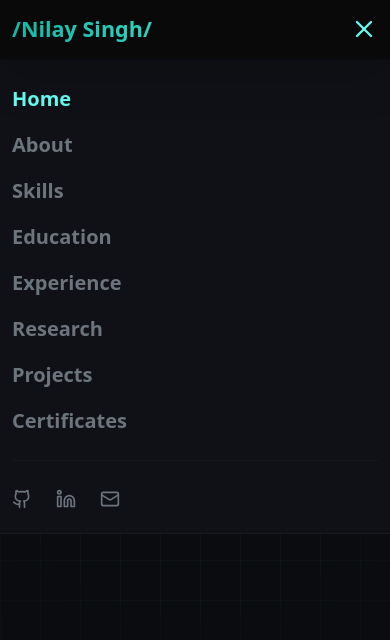
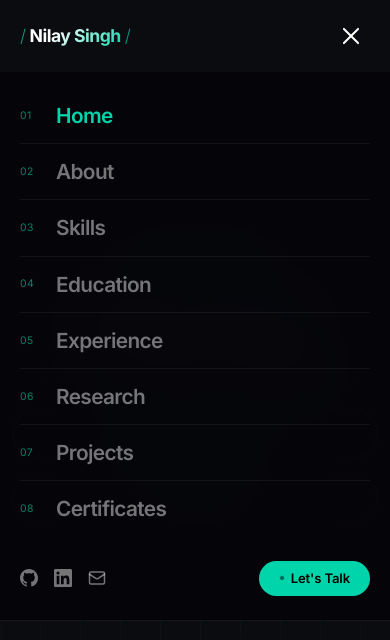
Before and after one commit to n1lays1ngh/Portfolio-Website, a React (Vite) app: page / in a window 390 px wide. Both pictures are taken after a click on the button "Toggle menu". Shown: the top 640 px of the page. Built offline with nearby package versions, Linux system fonts and the light colour scheme.

Commit message:
Fixed the responsiveness of the about section and updated the navigation bar

```diff
--- a/src/components/About.jsx
+++ b/src/components/About.jsx
@@ -5,7 +5,6 @@ import { DATA } from '../data';
 const s = {
   section: { background: '#0a0a0a', padding: '100px 0', width: '100%' },
   container: { maxWidth: '1300px', margin: '0 auto', padding: '0 24px' },
-  grid: { display: 'grid', gridTemplateColumns: '1fr 1fr', gap: '5rem', alignItems: 'center' },
 
   // Left
   eyebrow: { display: 'inline-flex', alignItems: 'center', gap: '10px', fontSize: '11px', fontWeight: 700, letterSpacing: '0.15em', textTransform: 'uppercase', color: '#00e5a0', marginBottom: '1.2rem' },
@@ -17,7 +16,6 @@ const s = {
   divider: { width: '40px', height: '2px', background: '#1e1e1e', margin: '1.4rem 0' },
 
   // Stats
-  statRow: { display: 'grid', gridTemplateColumns: 'repeat(3, 1fr)', gap: '10px', marginBottom: '1.8rem' },
   statBox: { background: '#131313', border: '1px solid #1e1e1e', borderRadius: '12px', padding: '14px 10px', textAlign: 'center' },
   statNum: { fontSize: '22px', fontWeight: 800, color: '#fff', marginBottom: '3px' },
   statAccent: { fontSize: '14px', color: '#00e5a0' },
@@ -51,7 +49,7 @@ const s = {
 
 const STATS = [
   { num: '8.91', accent: '/10', label: 'CGPA' },
-  {num:'2804',accent:' AIR',label:'GATE 2026 DA RANK'},
+  { num: '2804', accent: ' AIR', label: 'GATE 2026 DA RANK' },
   { num: '9',    accent: '+',   label: 'Projects' },
   { num: '1',    accent: '+',   label: 'Research paper' },
 ];
@@ -60,8 +58,49 @@ const TAGS = ['Python', 'Machine Learning', 'FastAPI', 'LangChain', 'RAG Systems
 
 const About = () => (
   <section id="about" style={s.section}>
+    <style>{`
+      .about-grid {
+        display: grid;
+        grid-template-columns: 1fr 1fr;
+        gap: 5rem;
+        align-items: center;
+      }
+      .about-stat-row {
+        display: grid;
+        grid-template-columns: repeat(3, 1fr);
+        gap: 10px;
+        margin-bottom: 1.8rem;
+      }
+      .about-img-col {
+        display: block;
+      }
+
+      @media (max-width: 768px) {
+        .about-grid {
+          grid-template-columns: 1fr;
+          gap: 3rem;
+        }
+        /* Show image ABOVE text on mobile */
+        .about-img-col {
+          order: -1;
+        }
+        .about-stat-row {
+          grid-template-columns: repeat(2, 1fr);
+        }
+        #about {
+          padding: 60px 0 !important;
+        }
+      }
+
+      @media (max-width: 480px) {
+        .about-stat-row {
+          grid-template-columns: repeat(2, 1fr);
+        }
+      }
+    `}</style>
+
     <div style={s.container}>
-      <div style={s.grid}>
+      <div className="about-grid">
 
         {/* ── LEFT ── */}
         <div>
@@ -90,7 +129,7 @@ const About = () => (
           <div style={s.divider} />
 
           {/* Stats */}
-          <div style={s.statRow}>
+          <div className="about-stat-row">
             {STATS.map((st, i) => (
               <div key={i} style={s.statBox}>
                 <div style={s.statNum}>
@@ -119,8 +158,8 @@ const About = () => (
           </div>
         </div>
 
-        {/* ── RIGHT ── */}
-        <div>
+        {/* ── RIGHT / IMAGE ── */}
+        <div className="about-img-col">
           <div style={s.imgWrap}>
             <div style={s.imgDeco1} />
             <div style={s.imgDeco2} />
--- a/src/components/Hero.jsx
+++ b/src/components/Hero.jsx
@@ -142,7 +142,7 @@ const Hero = () => {
                   <div style={{ padding: '18px 20px 8px', fontFamily: "'Fira Code', 'Cascadia Code', monospace", fontSize: '12.5px', lineHeight: 1.9 }}>
                     {[
                       <><span style={{color:'#c792ea'}}>class</span> <span style={{color:'#82aaff'}}>Engineer</span>:</>,
-                      <><span style={{color:'#546e7a',fontStyle:'italic'}}>  # Nilay Singh · 2025</span></>,
+                      <><span style={{color:'#546e7a',fontStyle:'italic'}}>  # Nilay Singh · 2026</span></>,
                       <>  <span style={{color:'#c792ea'}}>def</span> <span style={{color:'#82aaff'}}>__init__</span>(<span style={{color:'#f78c6c'}}>self</span>):</>,
                       <>    <span style={{color:'#f78c6c'}}>self</span>.<span style={{color:'#ffcb6b'}}>name</span>  = <span style={{color:'#c3e88d'}}>'Nilay Singh'</span></>,
                       <>    <span style={{color:'#f78c6c'}}>self</span>.<span style={{color:'#ffcb6b'}}>stack</span> = [<span style={{color:'#c3e88d'}}>'FastAPI'</span>, <span style={{color:'#c3e88d'}}>'GenAI'</span>, <span style={{color:'#c3e88d'}}>'RAG'</span>]</>,
--- a/src/components/Navigation.jsx
+++ b/src/components/Navigation.jsx
@@ -1,146 +1,377 @@
-import React, { useState, useEffect } from 'react';
-import { Menu, X, Github, Linkedin, Mail } from 'lucide-react';
+import React, { useState, useEffect, useRef } from 'react';
 import { motion, AnimatePresence } from 'framer-motion';
+
+const NAV_ITEMS = ['Home', 'About', 'Skills', 'Education', 'Experience', 'Research', 'Projects', 'Certificates'];
+
+const SocialLinks = () => (
+  <div className="social-links">
+    <a href="https://github.com/n1lays1ngh" target="_blank" rel="noreferrer" aria-label="GitHub">
+      <svg width="18" height="18" viewBox="0 0 24 24" fill="currentColor">
+        <path d="M12 0C5.37 0 0 5.37 0 12c0 5.31 3.435 9.795 8.205 11.385.6.105.825-.255.825-.57 0-.285-.015-1.23-.015-2.235-3.015.555-3.795-.735-4.035-1.41-.135-.345-.72-1.41-1.23-1.695-.42-.225-1.02-.78-.015-.795.945-.015 1.62.87 1.845 1.23 1.08 1.815 2.805 1.305 3.495.99.105-.78.42-1.305.765-1.605-2.67-.3-5.46-1.335-5.46-5.925 0-1.305.465-2.385 1.23-3.225-.12-.3-.54-1.53.12-3.18 0 0 1.005-.315 3.3 1.23.96-.27 1.98-.405 3-.405s2.04.135 3 .405c2.295-1.56 3.3-1.23 3.3-1.23.66 1.65.24 2.88.12 3.18.765.84 1.23 1.905 1.23 3.225 0 4.605-2.805 5.625-5.475 5.925.435.375.81 1.095.81 2.22 0 1.605-.015 2.895-.015 3.3 0 .315.225.69.825.57A12.02 12.02 0 0 0 24 12c0-6.63-5.37-12-12-12z"/>
+      </svg>
+    </a>
+    <a href="https://linkedin.com/in/n1lays1ngh" target="_blank" rel="noreferrer" aria-label="LinkedIn">
+      <svg width="18" height="18" viewBox="0 0 24 24" fill="currentColor">
+        <path d="M20.447 20.452h-3.554v-5.569c0-1.328-.027-3.037-1.852-3.037-1.853 0-2.136 1.445-2.136 2.939v5.667H9.351V9h3.414v1.561h.046c.477-.9 1.637-1.85 3.37-1.85 3.601 0 4.267 2.37 4.267 5.455v6.286zM5.337 7.433a2.062 2.062 0 0 1-2.063-2.065 2.064 2.064 0 1 1 2.063 2.065zm1.782 13.019H3.555V9h3.564v11.452zM22.225 0H1.771C.792 0 0 .774 0 1.729v20.542C0 23.227.792 24 1.771 24h20.451C23.2 24 24 23.227 24 22.271V1.729C24 .774 23.2 0 22.222 0h.003z"/>
+      </svg>
+    </a>
+    <a href="mailto:your-email@example.com" aria-label="Email">
+      <svg width="18" height="18" viewBox="0 0 24 24" fill="none" stroke="currentColor" strokeWidth="2" strokeLinecap="round" strokeLinejoin="round">
+        <rect x="2" y="4" width="20" height="16" rx="2"/>
+        <path d="m22 7-8.97 5.7a1.94 1.94 0 0 1-2.06 0L2 7"/>
+      </svg>
+    </a>
+  </div>
+);
 
 const Navigation = () => {
   const [scrolled, setScrolled] = useState(false);
   const [isOpen, setIsOpen] = useState(false);
   const [activeSection, setActiveSection] = useState('home');
-
-  const navItems = ['Home', 'About', 'Skills', 'Education', 'Experience',"Research", 'Projects', 'Certificates'];
+  const [indicatorStyle, setIndicatorStyle] = useState({});
+  const navRef = useRef(null);
+  const itemRefs = useRef({});
 
   useEffect(() => {
     const handleScroll = () => {
-      setScrolled(window.scrollY > 50);
-      const sections = navItems.map(item => item.toLowerCase());
-      const scrollPosition = window.scrollY + 100;
-
-      for (const section of sections) {
-        const element = document.getElementById(section);
-        if (element) {
-          const offsetTop = element.offsetTop;
-          const offsetHeight = element.offsetHeight;
-
-          if (scrollPosition >= offsetTop && scrollPosition < offsetTop + offsetHeight) {
-            setActiveSection(section);
-          }
+      setScrolled(window.scrollY > 60);
+      const scrollPos = window.scrollY + 120;
+      for (const item of NAV_ITEMS) {
+        const el = document.getElementById(item.toLowerCase());
+        if (el && scrollPos >= el.offsetTop && scrollPos < el.offsetTop + el.offsetHeight) {
+          setActiveSection(item.toLowerCase());
         }
       }
     };
-
-    window.addEventListener('scroll', handleScroll);
+    window.addEventListener('scroll', handleScroll, { passive: true });
     return () => window.removeEventListener('scroll', handleScroll);
   }, []);
 
-  // Helper to handle smooth scroll & state update
+  useEffect(() => {
+    const activeRef = itemRefs.current[activeSection];
+    const nav = navRef.current;
+    if (activeRef && nav) {
+      const navRect = nav.getBoundingClientRect();
+      const itemRect = activeRef.getBoundingClientRect();
+      setIndicatorStyle({
+        left: itemRect.left - navRect.left,
+        width: itemRect.width,
+      });
+    }
+  }, [activeSection]);
+
   const handleNavClick = (section) => {
     setActiveSection(section);
-    setIsOpen(false); // Close mobile menu if open
+    setIsOpen(false);
   };
 
   return (
     <>
-      <motion.nav
-        initial={{ y: -100 }}
-        animate={{ y: 0 }}
-        transition={{ duration: 0.5 }}
-        className={`navbar navbar-expand-lg fixed-top transition-all ${
-          scrolled || isOpen ? 'py-2 shadow-lg' : 'bg-transparent py-4'
-        }`}
-        style={{
-          backgroundColor: scrolled || isOpen ? 'rgba(10, 10, 10, 0.85)' : 'transparent',
-          backdropFilter: scrolled || isOpen ? 'blur(10px)' : 'none',
-          borderBottom: scrolled ? '1px solid rgba(255,255,255,0.05)' : 'none'
-        }}
+      <style>{`
+        @import url('https://fonts.googleapis.com/css2?family=Inter:wght@300;400;500;600;700&display=swap');
+
+        :root {
+          --teal: #00d4aa;
+          --teal-dim: rgba(0, 212, 170, 0.15);
+          --teal-glow: rgba(0, 212, 170, 0.3);
+          --glass-bg: rgba(8, 8, 12, 0.75);
+          --border: rgba(255,255,255,0.06);
+          --text-muted: rgba(255,255,255,0.45);
+        }
+
+        .nav-root {
+          position: fixed;
+          top: 0; left: 0; right: 0;
+          z-index: 1000;
+          font-family: 'Inter', sans-serif;
+          transition: all 0.4s cubic-bezier(0.16, 1, 0.3, 1);
+        }
+
+        .nav-root.scrolled {
+          background: var(--glass-bg);
+          backdrop-filter: blur(20px) saturate(180%);
+          border-bottom: 1px solid var(--border);
+          box-shadow: 0 8px 40px rgba(0,0,0,0.4);
+        }
+
+        .nav-inner {
+          max-width: 1280px;
+          margin: 0 auto;
+          padding: 0 2rem;
+          height: 72px;
+          display: flex;
+          align-items: center;
+          justify-content: space-between;
+        }
+
+        /* Brand */
+        .nav-brand {
+          font-family: 'Inter', sans-serif;
+          font-weight: 700;
+          font-size: 1.1rem;
+          color: #fff;
+          text-decoration: none;
+          letter-spacing: -0.03em;
+          display: flex;
+          align-items: center;
+          gap: 4px;
+        }
+        .brand-slash { color: var(--teal); opacity: 0.7; font-weight: 300; }
+        .brand-name {
+          background: linear-gradient(135deg, #fff 30%, var(--teal));
+          -webkit-background-clip: text;
+          -webkit-text-fill-color: transparent;
+        }
+
+        /* Desktop nav list */
+        .nav-list {
+          display: flex;
+          align-items: center;
+          list-style: none;
+          margin: 0; padding: 0;
+          gap: 2px;
+          position: relative;
+        }
+
+        .nav-indicator {
+          position: absolute;
+          bottom: -2px;
+          height: 3px;
+          background: linear-gradient(90deg, var(--teal), #00ffcc);
+          border-radius: 2px;
+          transition: left 0.35s cubic-bezier(0.16, 1, 0.3, 1), width 0.35s cubic-bezier(0.16, 1, 0.3, 1);
+          box-shadow: 0 0 12px var(--teal-glow);
+        }
+
+        .nav-link {
+          display: block;
+          padding: 6px 12px;
+          font-size: 0.9rem;
+          font-weight: 400;
+          letter-spacing: -0.01em;
+          color: var(--text-muted);
+          text-decoration: none;
+          border-radius: 6px;
+          transition: color 0.2s, background 0.2s;
+          white-space: nowrap;
+        }
+        .nav-link:hover { color: rgba(255,255,255,0.85); background: rgba(255,255,255,0.04); }
+        .nav-link.active { color: #fff; font-weight: 500; }
+
+        /* CTA button */
+        .nav-cta {
+          display: inline-flex;
+          align-items: center;
+          gap: 6px;
+          padding: 8px 20px;
+          background: var(--teal);
+          color: #000;
+          font-family: 'Inter', sans-serif;
+          font-weight: 600;
+          font-size: 0.82rem;
+          letter-spacing: -0.01em;
+          text-decoration: none;
+          border-radius: 100px;
+          transition: all 0.25s ease;
+          margin-left: 12px;
+        }
+        .nav-cta:hover {
+          background: #fff;
+          color: #000;
+          transform: translateY(-1px);
+          box-shadow: 0 6px 24px var(--teal-glow);
+        }
+        .nav-cta .dot {
+          width: 6px; height: 6px;
+          background: #000;
+          border-radius: 50%;
+          animation: pulse 2s infinite;
+        }
+        @keyframes pulse {
+          0%, 100% { opacity: 1; transform: scale(1); }
+          50% { opacity: 0.5; transform: scale(0.7); }
+        }
+
+        /* Hamburger */
+        .hamburger {
+          display: none;
+          flex-direction: column;
+          gap: 5px;
+          cursor: pointer;
+          background: none;
+          border: none;
+          padding: 8px;
+        }
+        .hamburger span {
+          display: block;
+          width: 22px;
+          height: 2px;
+          background: #fff;
+          border-radius: 2px;
+          transition: all 0.3s cubic-bezier(0.16, 1, 0.3, 1);
+          transform-origin: center;
+        }
+        .hamburger.open span:nth-child(1) { transform: translateY(7px) rotate(45deg); }
+        .hamburger.open span:nth-child(2) { opacity: 0; transform: scaleX(0); }
+        .hamburger.open span:nth-child(3) { transform: translateY(-7px) rotate(-45deg); }
+
+        /* Mobile drawer */
+        .mobile-drawer {
+          position: fixed;
+          top: 72px; left: 0; right: 0;
+          background: rgba(6, 6, 10, 0.97);
+          backdrop-filter: blur(30px);
+          border-bottom: 1px solid var(--border);
+          z-index: 999;
+          overflow: hidden;
+        }
+        .drawer-inner {
+          padding: 1.5rem 2rem 2rem;
+        }
+        .drawer-link {
+          display: flex;
+          align-items: center;
+          gap: 12px;
+          padding: 12px 0;
+          color: var(--text-muted);
+          text-decoration: none;
+          font-family: 'Inter', sans-serif;
+          font-size: 1.3rem;
+          font-weight: 600;
+          letter-spacing: -0.03em;
+          border-bottom: 1px solid var(--border);
+          transition: color 0.2s;
+        }
+        .drawer-link:last-of-type { border-bottom: none; }
+        .drawer-link.active { color: var(--teal); }
+        .drawer-link:hover { color: #fff; }
+        .drawer-link .link-num {
+          font-size: 0.65rem;
+          font-weight: 400;
+          color: var(--teal);
+          opacity: 0.6;
+          font-family: 'Inter', sans-serif;
+          letter-spacing: 0.05em;
+          min-width: 24px;
+        }
+        .drawer-footer {
+          padding-top: 1.5rem;
+          display: flex;
+          align-items: center;
+          justify-content: space-between;
+        }
+
+        /* Social links */
+        .social-links {
+          display: flex;
+          gap: 16px;
+        }
+        .social-links a {
+          color: var(--text-muted);
+          transition: color 0.2s, transform 0.2s;
+          display: flex;
+        }
+        .social-links a:hover {
+          color: var(--teal);
+          transform: translateY(-2px);
+        }
+
+        @media (max-width: 1024px) {
+          .nav-desktop { display: none !important; }
+          .hamburger { display: flex; }
+        }
+        @media (max-width: 640px) {
+          .nav-inner { padding: 0 1.25rem; }
+          .drawer-inner { padding: 1rem 1.25rem 1.5rem; }
+        }
+      `}</style>
+
+      <motion.header
+        className={`nav-root ${scrolled ? 'scrolled' : ''}`}
+        initial={{ y: -80, opacity: 0 }}
+        animate={{ y: 0, opacity: 1 }}
+        transition={{ duration: 0.6, ease: [0.16, 1, 0.3, 1] }}
       >
-        <div className="container">
+        <div className="nav-inner">
 
-          {/* --- BRAND LOGO (Updated) --- */}
-          <a
-            className="navbar-brand fw-bold fs-4 d-flex align-items-center gap-2"
-            href="#home"
-            onClick={() => handleNavClick('home')} // Updates state to 'home'
-          >
-             <span className="text-gradient">/Nilay Singh/</span>
+          {/* Brand */}
+          <a className="nav-brand" href="#home" onClick={() => handleNavClick('home')}>
+            <span className="brand-slash">/</span>
+            <span className="brand-name">Nilay Singh</span>
+            <span className="brand-slash">/</span>
           </a>
 
-          <button
-            className="navbar-toggler border-0 text-white p-0"
-            type="button"
-            onClick={() => setIsOpen(!isOpen)}
-            style={{ boxShadow: 'none' }}
-          >
-            {isOpen ? <X className="text-teal" size={28} /> : <Menu className="text-teal" size={28} />}
-          </button>
-
-          <div className="collapse navbar-collapse justify-content-end" id="navbarNav">
-            <ul className="navbar-nav align-items-center gap-2">
-              {navItems.map((item) => (
-                <li className="nav-item" key={item}>
+          {/* Desktop nav */}
+          <div className="nav-desktop" style={{ display: 'flex', alignItems: 'center' }}>
+            <ul className="nav-list" ref={navRef}>
+              <div className="nav-indicator" style={indicatorStyle} />
+              {NAV_ITEMS.map((item) => (
+                <li key={item}>
                   <a
-                    className={`nav-link px-3 py-2 rounded-pill transition-all position-relative ${
-                      activeSection === item.toLowerCase() ? 'text-white' : 'text-secondary hover-text-white'
-                    }`}
-                    href={`#${item.toLowerCase()}`}
-                    style={{ fontSize: '0.85rem', fontWeight: activeSection === item.toLowerCase() ? '600' : '400' }}
-                    onClick={() => handleNavClick(item.toLowerCase())}
-                  >
-                    {item}
-                    {activeSection === item.toLowerCase() && (
-                      <motion.div
-                        layoutId="active-nav"
-                        className="position-absolute bottom-0 start-50 translate-middle-x bg-teal rounded-circle"
-                        style={{ width: '4px', height: '4px', marginBottom: '4px' }}
-                      />
-                    )}
-                  </a>
-                </li>
-              ))}
-
-              <li className="nav-item ms-3">
-                <a
-                  className="btn btn-teal rounded-pill px-4 btn-sm fw-bold hover-elevate"
-                  href="#contact"
-                  onClick={() => setIsOpen(false)}
-                >
-                  Let's Talk
-                </a>
-              </li>
-            </ul>
-          </div>
-        </div>
-      </motion.nav>
-
-      <AnimatePresence>
-        {isOpen && (
-          <motion.div
-            initial={{ opacity: 0, height: 0 }}
-            animate={{ opacity: 1, height: 'auto' }}
-            exit={{ opacity: 0, height: 0 }}
-            className="fixed-top bg-dark-section border-bottom border-secondary border-opacity-10 d-lg-none overflow-hidden"
-            style={{ top: '60px', zIndex: 1020 }}
-          >
-            <div className="container py-4">
-              <div className="d-flex flex-column gap-3">
-                {navItems.map((item) => (
-                  <a
-                    key={item}
-                    className={`nav-link fs-5 fw-bold ${
-                      activeSection === item.toLowerCase() ? 'text-teal' : 'text-secondary'
-                    }`}
+                    ref={(el) => { itemRefs.current[item.toLowerCase()] = el; }}
+                    className={`nav-link ${activeSection === item.toLowerCase() ? 'active' : ''}`}
                     href={`#${item.toLowerCase()}`}
                     onClick={() => handleNavClick(item.toLowerCase())}
                   >
                     {item}
                   </a>
-                ))}
-                <hr className="border-secondary border-opacity-25 my-2" />
-                <div className="d-flex gap-4 justify-content-start">
-                  <a href="https://github.com/n1lays1ngh" target="_blank" rel="noreferrer" className="text-secondary hover-text-white"><Github size={20} /></a>
-                  <a href="https://linkedin.com/in/n1lays1ngh" target="_blank" rel="noreferrer" className="text-secondary hover-text-white"><Linkedin size={20} /></a>
-                  <a href="mailto:your-email@example.com" className="text-secondary hover-text-white"><Mail size={20} /></a>
-                </div>
-              </div>
+                </li>
+              ))}
+            </ul>
+            <a className="nav-cta" href="#contact">
+              <span className="dot" />
+              Let's Talk
+            </a>
+          </div>
+
+          {/* Hamburger */}
+          <button
+            className={`hamburger ${isOpen ? 'open' : ''}`}
+            onClick={() => setIsOpen(!isOpen)}
+            aria-label="Toggle menu"
+          >
+            <span /><span /><span />
+          </button>
+        </div>
+      </motion.header>
+
+      {/* Mobile Drawer */}
+      <AnimatePresence>
+        {isOpen && (
+          <motion.div
+            className="mobile-drawer"
+            initial={{ opacity: 0, y: -20 }}
+            animate={{ opacity: 1, y: 0 }}
+            exit={{ opacity: 0, y: -20 }}
+            transition={{ duration: 0.3, ease: [0.16, 1, 0.3, 1] }}
+          >
+            <div className="drawer-inner">
+              {NAV_ITEMS.map((item, i) => (
+                <motion.a
+                  key={item}
+                  className={`drawer-link ${activeSection === item.toLowerCase() ? 'active' : ''}`}
+                  href={`#${item.toLowerCase()}`}
+                  onClick={() => handleNavClick(item.toLowerCase())}
+                  initial={{ opacity: 0, x: -16 }}
+                  animate={{ opacity: 1, x: 0 }}
+                  transition={{ delay: i * 0.04, duration: 0.3, ease: [0.16, 1, 0.3, 1] }}
+                >
+                  <span className="link-num">{String(i + 1).padStart(2, '0')}</span>
+                  {item}
+                </motion.a>
+              ))}
+              <motion.div
+                className="drawer-footer"
+                initial={{ opacity: 0 }}
+                animate={{ opacity: 1 }}
+                transition={{ delay: NAV_ITEMS.length * 0.04 + 0.1 }}
+              >
+                <SocialLinks />
+                <a className="nav-cta" href="#contact" onClick={() => setIsOpen(false)}>
+                  <span className="dot" />
+                  Let's Talk
+                </a>
+              </motion.div>
             </div>
           </motion.div>
         )}
```
